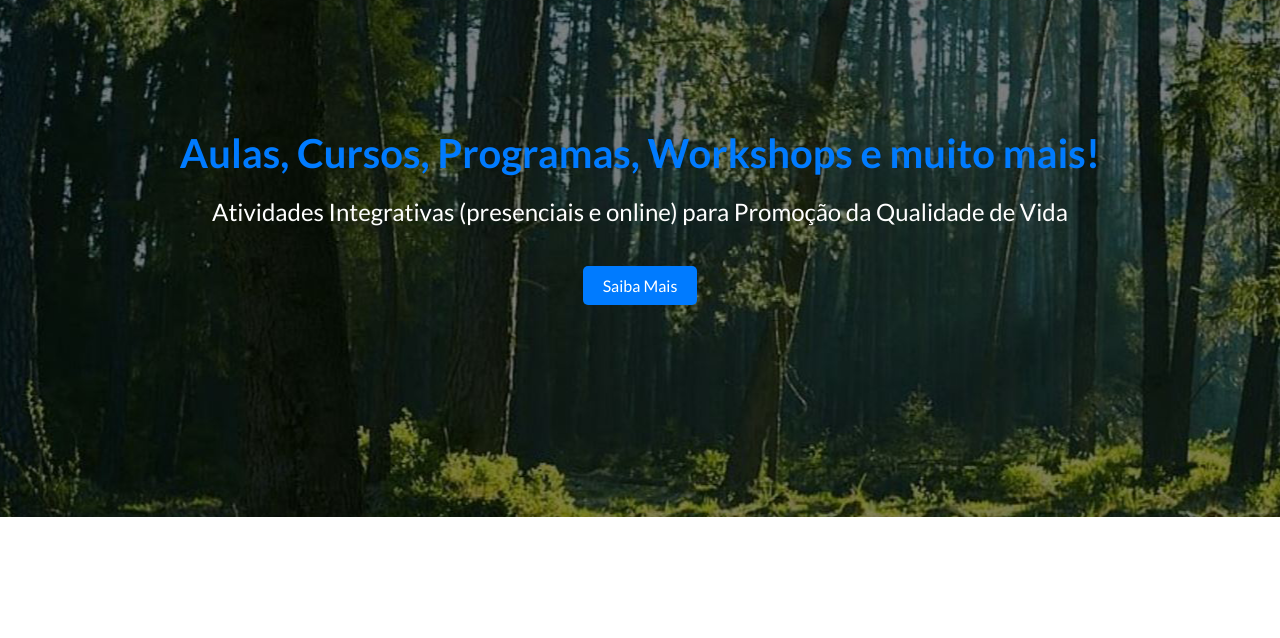
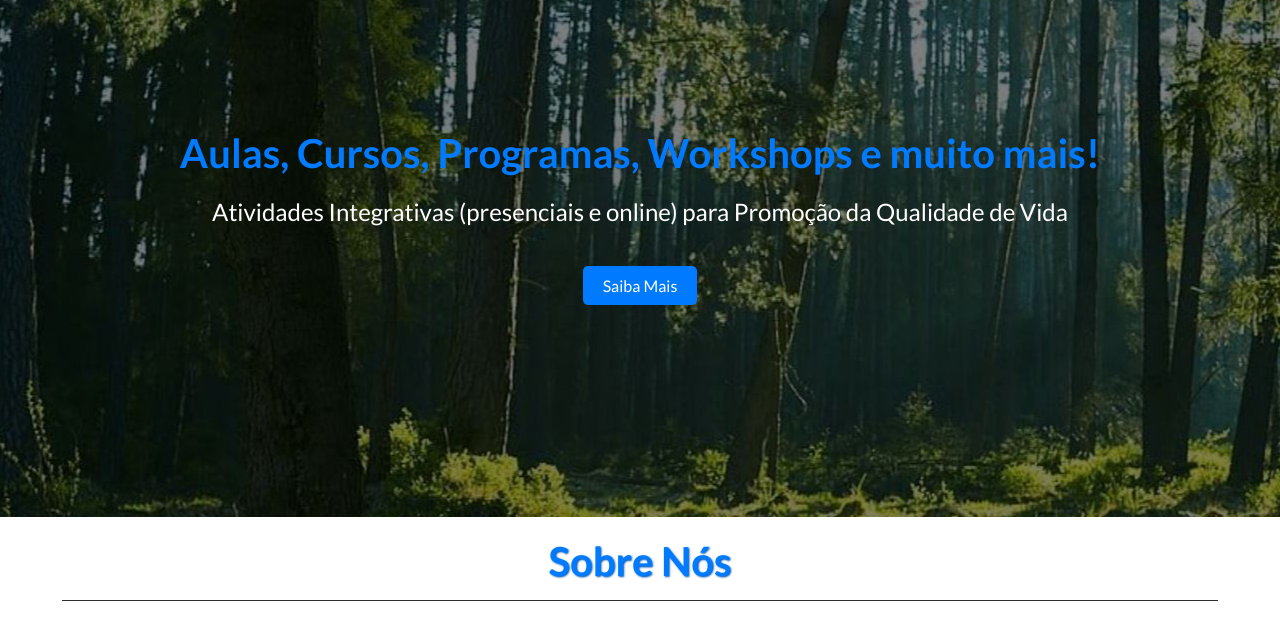
Before and after one commit to kesia-de-oliveira/Descodificadas_2024, a plain HTML site: page index.html in a window 1280 px wide. Shown: the part 102-740 px from the top of the page. Drawn offline with Linux system fonts and the light colour scheme.

Commit message:
Reverso2

```diff
--- a/style.css
+++ b/style.css
@@ -153,7 +153,7 @@ span {
 
 .section-sobre h1 {
   width: 95%;
-  margin: 200px 50px 0;
+  margin: 0 auto;
 }
 
 .line {
```
